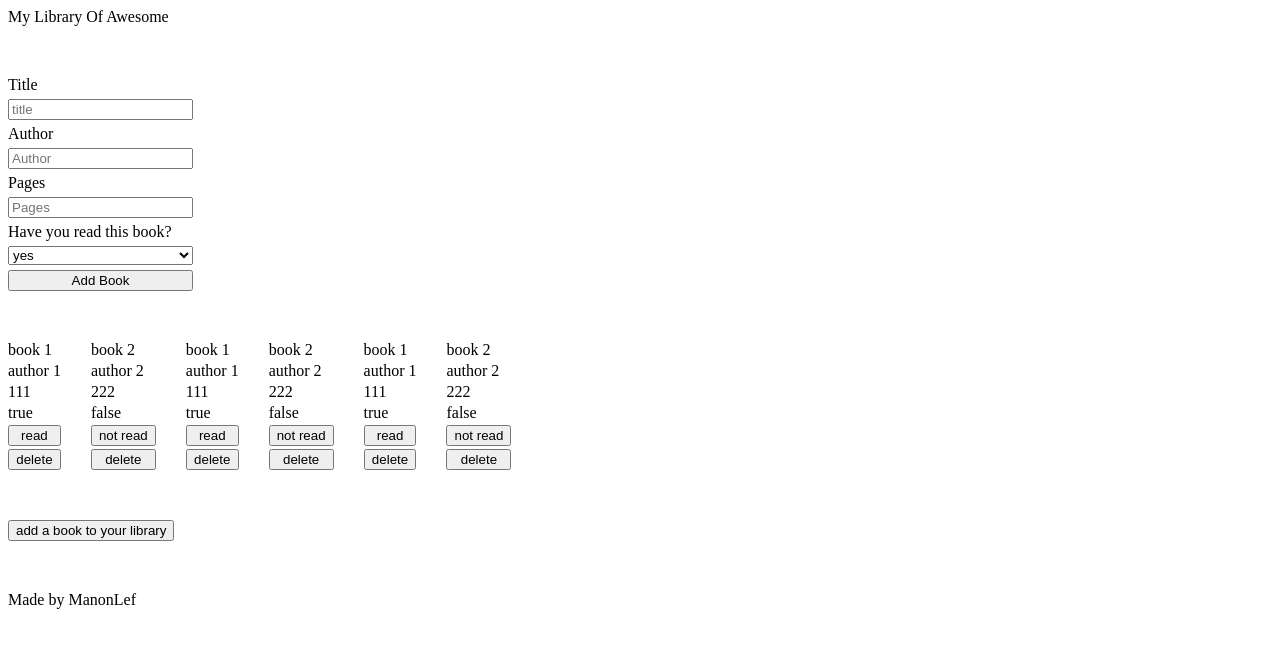
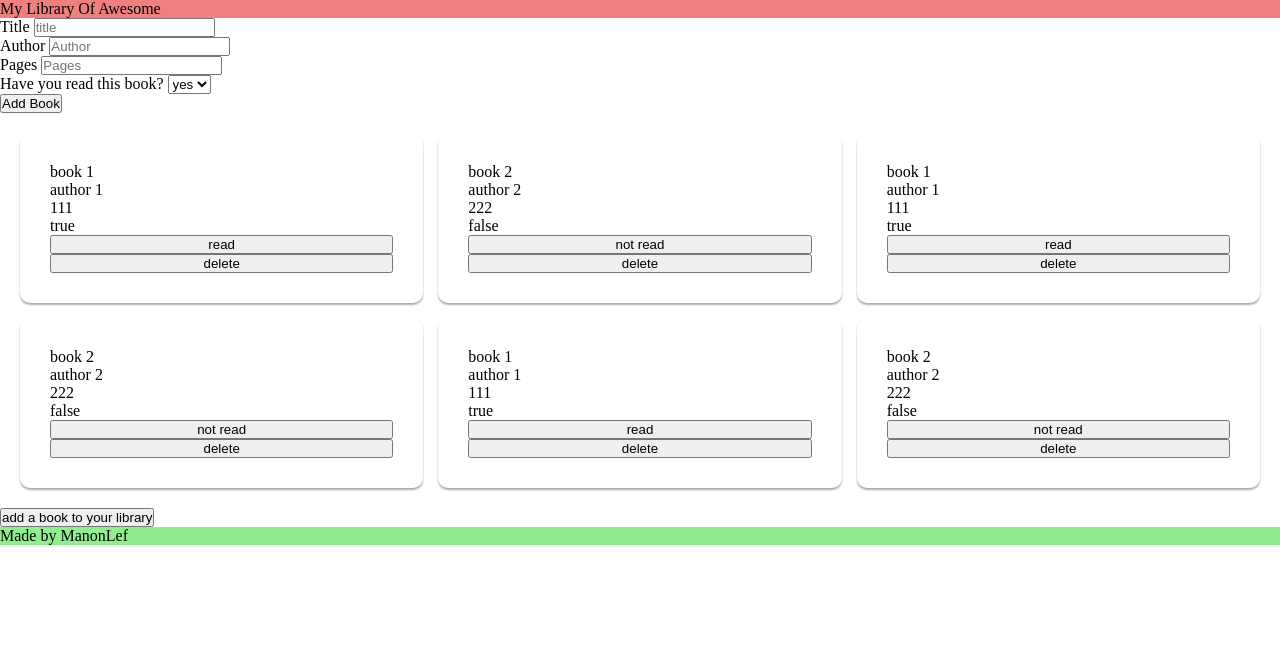
Before and after one commit to ManonLef/Library-Project, a website: page index.html in a window 1280 px wide. Both pictures are taken after a click on the button "add a book to your library". Drawn offline with Linux system fonts and the light colour scheme.

Commit message:
add grid for styling

```diff
--- a/style.css
+++ b/style.css
@@ -1,24 +1,49 @@
+* {
+  margin: 0;
+  padding: 0;
+}
+
 body {
+  width: 100%;
+}
+
+/* styling */
+
+.grid-container {
+  display:grid;
+  grid-template-columns: 1fr 4fr;
+  grid-template-rows: 70px auto 70px;
+  height: 100vh;
+}
+
+header {
+  grid-column: 1/-1;
+  background-color: lightcoral;
+}
+.sidebar {
   display: flex;
   flex-direction: column;
-  align-items: flex-start;
-  gap: 50px;
+  background-color: pink;
+  grid-row: 2/3;
+}
+
+footer {
+  grid-column: -3/-1;
+  background-color: lightgreen;
 }
 
 #books-container {
-  display: flex;
-  gap: 30px;
+  display: grid;
+  grid-template-columns: repeat(auto-fit, minmax(300px, 1fr));
+  gap: 15px;
+  padding: 20px;
 }
 
 .bookcard {
-  display: flex;
-  flex-direction: column;
-  gap: 3px;
+  background-color: white;
+  padding: 30px;
+  display: grid;
+  border-radius: 10px;
+  box-shadow: 0px 2px 2px rgb(171, 171, 171);
+  align-items: center;
 }
-
-form,
-form > div {
-  display: flex;
-  flex-direction: column;
-  gap: 5px;
-}
```
